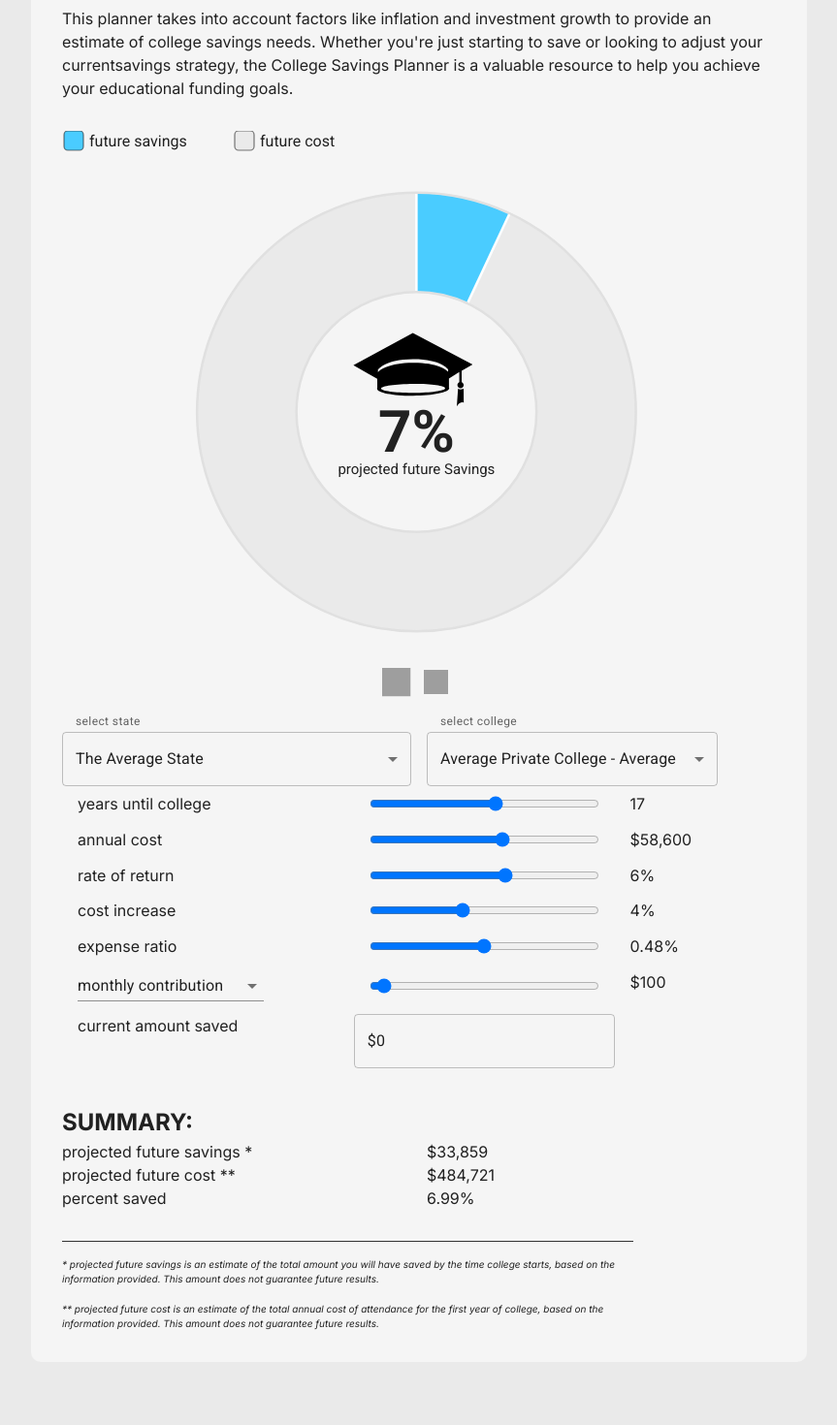
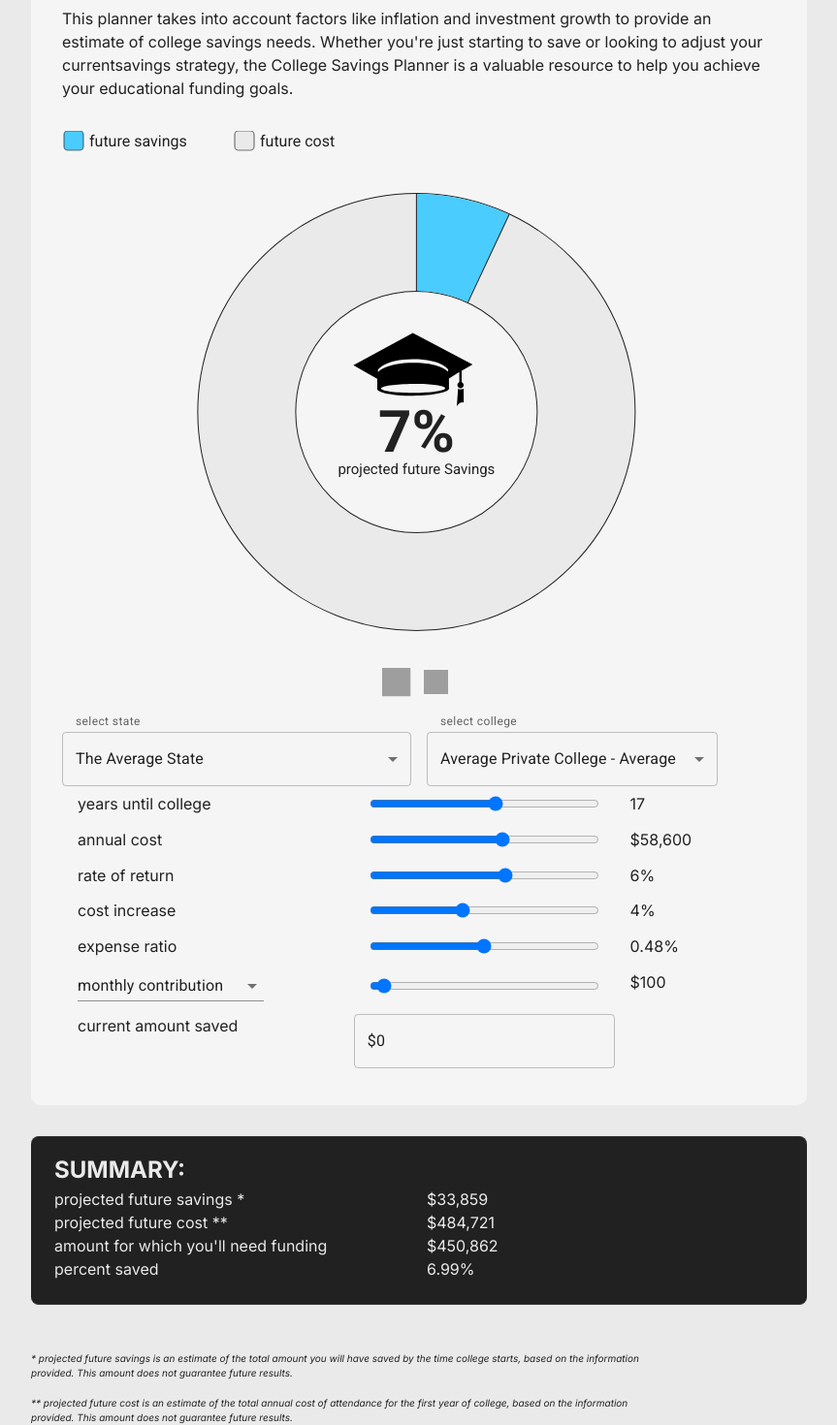
Before and after one commit to aokorodu/CollegeSavingsPlanner_React, a React (Vite) app in the folder CSP-react/: page / in a window 1280 px wide. Shown: the part 377-1847 px from the top of the page at 97% size, without its empty margins (208-1071 px from the left). Before the commit the page ends 1798 px from the top, so only its background shows below. Built offline with nearby package versions, Linux system fonts and the light colour scheme; grey boxes are pictures that could not be loaded.

Commit message:
more stuff

```diff
--- a/CSP-react/src/App.css
+++ b/CSP-react/src/App.css
@@ -126,8 +126,15 @@ select {
 }
 
 .resultsContainer {
+  background-color: #212121;
+  color: #eaeaea;
   margin-top: 2rem;
+  border-top: 1px solid #333333;
+  border-bottom: 1px solid #333333;
+  padding: 1.5rem;
+  padding-top: 1rem;
   width: 100%;
+  border-radius: 8px;
 }
 
 .disclaimerContainer {
@@ -139,6 +146,6 @@ select {
   display: flex;
   flex-direction: column;
   gap: 1rem;
-  border-top: 1px solid #333333;
+
   padding-top: 1rem;
 }
--- a/CSP-react/src/App.tsx
+++ b/CSP-react/src/App.tsx
@@ -97,6 +97,7 @@ function App() {
   // refs for future values
   const futureAmountSavedRef = React.useRef<HTMLSpanElement>(null);
   const futureCostRef = React.useRef<HTMLSpanElement>(null);
+  const futureAmountNeededRef = React.useRef<HTMLSpanElement>(null);
   const percentSavedRef = React.useRef<HTMLSpanElement>(null);
 
   useEffect(() => {
@@ -153,6 +154,10 @@ function App() {
     if (futureAmountSavedRef.current) {
       futureAmountSavedRef.current.innerText = getDollarString(0);
     }
+
+    if (futureAmountNeededRef.current) {
+      futureAmountNeededRef.current.innerText = getDollarString(data.current.futureCost.futureCost - data.current.futureSaved);
+    }
     if (percentSavedRef.current) {
       percentSavedRef.current.innerText = "0%";
     }
@@ -181,6 +186,10 @@ function App() {
     }
     if (futureCostRef.current) {
       futureCostRef.current.innerText = getDollarString(data.current.futureCost.futureCost);
+    }
+    if (futureAmountNeededRef.current) {
+      const amountNeeded = data.current.futureCost.futureCost - data.current.futureSaved;
+      futureAmountNeededRef.current.innerText = getDollarString(amountNeeded < 0 ? 0 : amountNeeded);
     }
     if (percentSavedRef.current) {
       let percentage = data.current.futureSaved / data.current.futureCost.futureCost * 100;
@@ -249,7 +258,6 @@ function App() {
   return (
     <>
       <ContentHolder>
-
         <div>
           <Header />
           <WhatIs />
@@ -498,6 +506,19 @@ function App() {
             </SliderHolder>
           </div>
 
+
+
+        </div>
+
+
+
+
+
+
+
+
+
+      </ContentHolder>
       <div id="resultsContainer" className='resultsContainer'>
         <h2>SUMMARY:</h2>
         <InfoHolder>
@@ -511,6 +532,11 @@ function App() {
         </InfoHolder>
 
         <InfoHolder>
+          <label>amount for which you'll need funding</label>
+          <span ref={futureAmountNeededRef}>$0</span>
+        </InfoHolder>
+
+        <InfoHolder>
           <label>percent saved</label>
           <span ref={percentSavedRef}>0%</span>
         </InfoHolder>
@@ -520,18 +546,6 @@ function App() {
         <p>* projected future savings is an estimate of the total amount you will have saved by the time college starts, based on the information provided. This amount does not guarantee future results.</p>
         <p>** projected future cost is an estimate of the total annual cost of attendance for the first year of college, based on the information provided. This amount does not guarantee future results.</p>
       </div>
-
-        </div>
-
-
-
-
-
-
-
-
-
-      </ContentHolder>
     </>
   )
 }
--- a/CSP-react/src/components/PieChart/PieChart.tsx
+++ b/CSP-react/src/components/PieChart/PieChart.tsx
@@ -4,6 +4,7 @@ import GraduationCap from '../../assets/graduationCap';
 
 const PieChart = forwardRef((props, ref) => {
 
+    const dividerColor = "#212121";
     const outlineRef = React.useRef<SVGCircleElement | null>(null);
     const bgRef = React.useRef<SVGCircleElement | null>(null);
     const arcRef = React.useRef<SVGCircleElement | null>(null);
@@ -89,9 +90,9 @@ const PieChart = forwardRef((props, ref) => {
                             cy="0"
                             r={radius}
                             fill="none"
-                            stroke="#e0e0e0"
+                            stroke={dividerColor}
                             strokeOpacity="1"
-                            strokeWidth={strokeWidth + 10}
+                            strokeWidth={strokeWidth + 4}
                         ></circle>
 
                         <circle
@@ -125,8 +126,8 @@ const PieChart = forwardRef((props, ref) => {
                                 id="staticDivider"
                                 className={styles.savedPath}
                                 d={`M${radius - strokeWidth / 2} 0 H${radius + strokeWidth / 2}`}
-                                stroke="#fff"
-                                strokeWidth="5"
+                                stroke={dividerColor}
+                                strokeWidth="2"
                                 strokeLinecap="inherit"
                                 transform="rotate(0)"
                             ></path>
@@ -134,8 +135,8 @@ const PieChart = forwardRef((props, ref) => {
                                 ref={dividerRef}
                                 className={styles.savedPath}
                                 d={`M${radius - strokeWidth / 2} 0 H${radius + strokeWidth / 2}`}
-                                stroke="#fff"
-                                strokeWidth="5"
+                                stroke={dividerColor}
+                                strokeWidth="2"
                                 strokeLinecap="inherit"
                                 transform="rotate(0)"
                             ></path>
```
Lines whose indentation alone changed are shown as unchanged.
